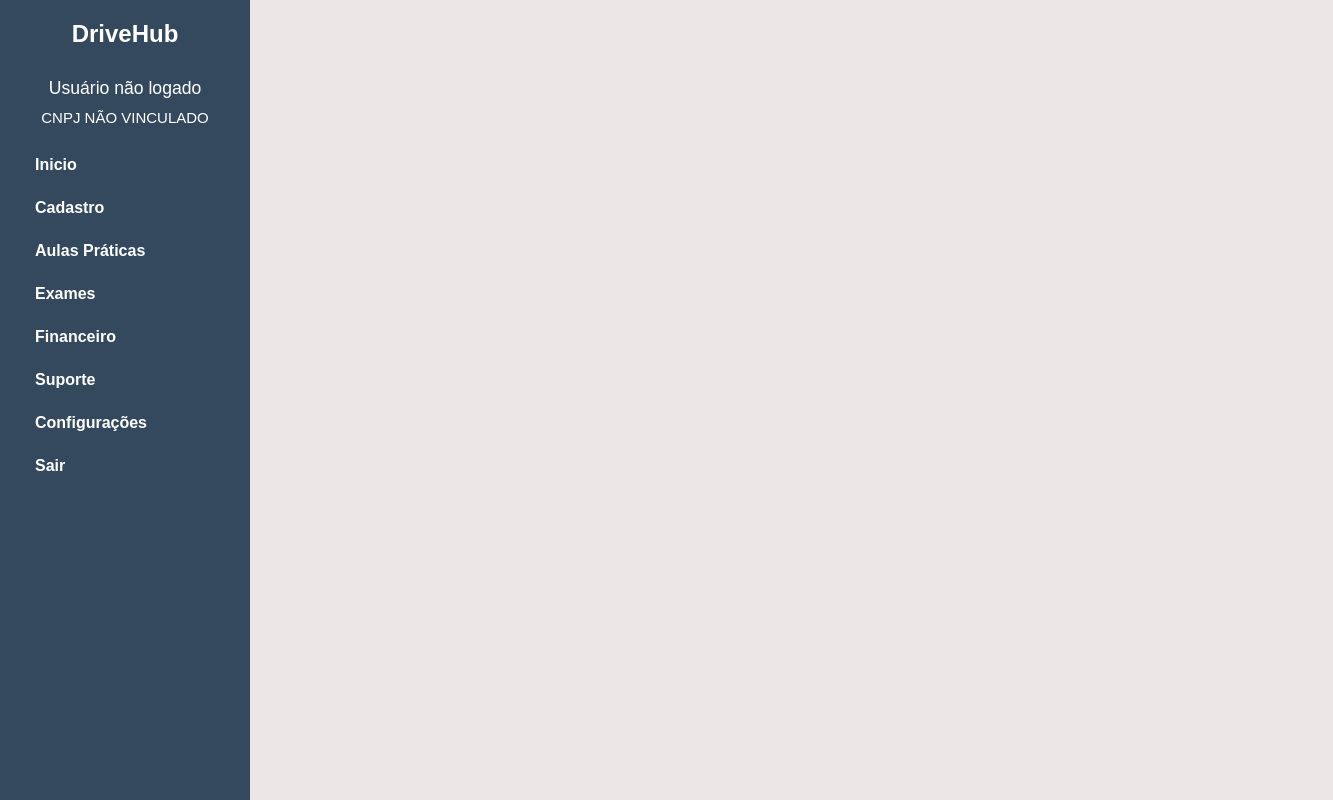
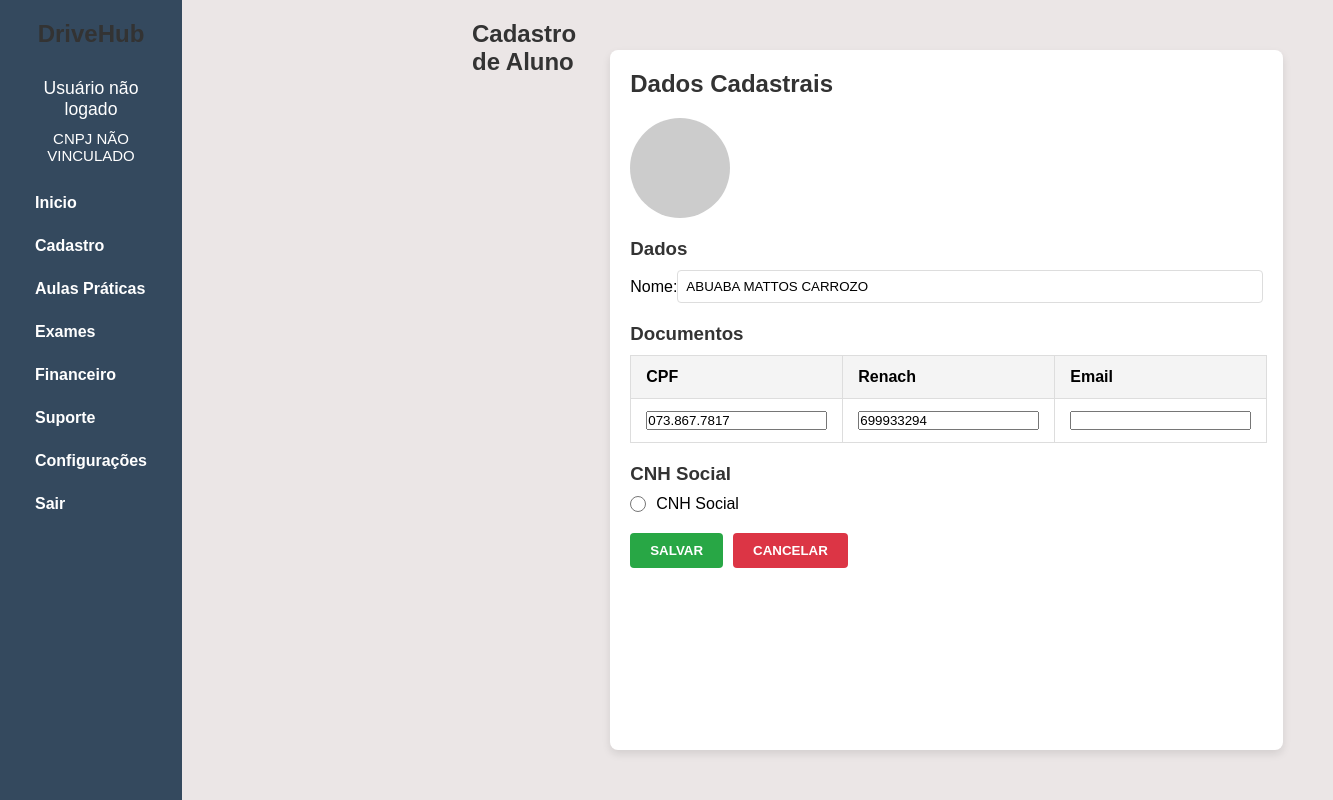
Before and after one commit to LucasGabrielAmorimSteffen/DriveHubV2, a website: page FrontEnd/HTML/pages/editaraluno.html in a window 1280 px wide. Shown: the whole page, 1333 px wide, since content can reach past the window. Drawn offline with Linux system fonts and the light colour scheme; some icons are missing.

Commit message:
refactor: Ajustando SessionStorage e LocalStorage para tela de Edição de Alunos

```diff
--- /dev/null
+++ b/FrontEnd/CSS/styles/editaraluno.css
@@ -0,0 +1,158 @@
+/* Estilos específicos para a página de edição de aluno */
+
+body {
+    background-color: #ebe6e6;
+    overflow: hidden;
+}
+
+.container {
+    width: 80%;
+    height: auto;
+    margin: 30px;
+    background: white;
+    padding: 20px;
+    border-radius: 8px;
+    box-shadow: 0 4px 8px rgba(0, 0, 0, 0.1);
+}
+
+h2 {
+    margin-bottom: 20px;
+    color: #333;
+}
+
+.photo-placeholder {
+    width: 100px;
+    height: 100px;
+    background-color: #ccc;
+    border-radius: 50%;
+    margin-bottom: 20px;
+}
+
+.data-section {
+    margin-bottom: 20px;
+}
+
+.data-section h3 {
+    margin-bottom: 10px;
+    color: #333;
+}
+
+.form-group {
+    margin-bottom: 15px;
+}
+
+.form-group label {
+    display: block;
+    margin-bottom: 5px;
+    font-weight: bold;
+}
+
+.form-group input[type="text"],
+.form-group input[type="email"],
+.form-group select {
+    width: 100%;
+    padding: 8px;
+    border: 1px solid #ddd;
+    border-radius: 4px;
+}
+
+table {
+    width: 100%;
+    border-collapse: collapse;
+    margin-bottom: 20px;
+}
+
+table th, table td {
+    padding: 12px 15px;
+    border: 1px solid #ddd;
+    text-align: left;
+}
+
+table th {
+    background-color: #f4f4f4;
+    font-weight: bold;
+}
+
+.actions {
+    display: flex;
+    gap: 10px;
+    margin-top: 20px;
+}
+
+button {
+    padding: 10px 20px;
+    border: none;
+    border-radius: 4px;
+    cursor: pointer;
+    font-weight: bold;
+}
+
+.save-button {
+    background-color: #28a745;
+    color: #fff;
+}
+
+.save-button:hover {
+    background-color: #218838;
+}
+
+.cancel-button {
+    background-color: #dc3545;
+    color: #fff;
+}
+
+.cancel-button:hover {
+    background-color: #c82333;
+}
+
+/* Estilos para o grupo de CNH Social */
+.data-section .form-group {
+    display: flex;
+    align-items: center;
+    margin-bottom: 10px;
+}
+
+.data-section .form-group input[type="radio"] {
+    margin-right: 10px;
+    width: 16px;
+    height: 16px;
+    accent-color: #28a745;
+    cursor: pointer;
+}
+
+.data-section .form-group label {
+    margin-bottom: 0;
+    font-weight: normal;
+    cursor: pointer;
+}
+
+.data-section .form-group input[type="radio"]:hover {
+    opacity: 0.8;
+}
+
+.data-section .form-group input[type="radio"]:checked {
+    accent-color: #218838;
+}
+
+/* Responsividade */
+@media (max-width: 768px) {
+    .container {
+        width: 100%;
+        margin: 10px;
+        padding: 10px;
+    }
+
+    .photo-placeholder {
+        width: 80px;
+        height: 80px;
+    }
+
+    .actions {
+        flex-direction: column;
+    }
+
+    button {
+        width: 100%;
+        margin-bottom: 10px;
+    }
+}
--- a/FrontEnd/HTML/pages/editaraluno.html
+++ b/FrontEnd/HTML/pages/editaraluno.html
@@ -6,7 +6,7 @@
     <title>Cadastro de Alunos - DriveHub</title>
     <link rel="shortcut icon" href="../../assets/volante.png" type="image/x-icon">
     <link rel="stylesheet" href="../../css/themes/general.css">
-    <link rel="stylesheet" href="../../css/CadastroAlunos.css">
+    <link rel="stylesheet" href="../../css/styles/editaraluno.css">
 </head>
 <body>
     <div class="sidebar">
@@ -58,11 +58,77 @@
             <a href="#" class="menu-title" id="logoff" onclick="logoff(); return false;">Sair</a>
         </nav>
     </div>
+    <div class="content">
+        <header>
+            <h2>Cadastro de Aluno</h2>
+        </header>
+
+        <div class="container">
+            <h2>Dados Cadastrais</h2>
+            <div class="photo-placeholder"></div>
+
+            <div class="data-section">
+                <h3>Dados</h3>
+                <div class="form-group">
+                    <label for="name">Nome:</label>
+                    <input type="text" id="name" value="ABUABA MATTOS CARROZO">
+                </div>
+            </div>
+
+            <div class="data-section">
+                <h3>Documentos</h3>
+                <table>
+                    <tr>
+                        <th>CPF</th>
+                        <th>Renach</th>
+                        <th>Email</th>
+                    </tr>
+                    <tr>
+                        <td><input type="text" id="cpf" value="073.867.7817"></td>
+                        <td><input type="text" id="branch" value="699933294"></td>
+                        <td><input type="email" id="email"></td>
+                    </tr>
+                </table>
+            </div>
+
+            <div class="data-section">
+                <h3>CNH Social</h3>
+                <div class="form-group">
+                    <input type="radio" id="cnh-social">
+                    <label for="cnh-social">CNH Social</label>
+                </div>
+            </div>
+
+            <div class="actions">
+                <button class="save-button" onclick="saveChanges()">SALVAR</button>
+                <button class="cancel-button" onclick="cancelChanges()">CANCELAR</button>
+            </div>
+        </div>
+    </div>
+
+
 
     <script src="https://cdn.lordicon.com/lordicon.js"></script>
     <script src="../../js/scripts/alunos.js"></script>
+    <script src="../../js/scripts/editaluno.js"></script>
     <script src="../../js/geral.js"></script>
     <script>
+    document.addEventListener("DOMContentLoaded", function () {
+    const nomeInput = document.getElementById("nomeA");
+    const cpfInput = document.getElementById("cpfA");
+    const renachInput = document.getElementById("renachA");
+
+    // Pegando os valores armazenados no sessionStorage
+    const nomeSalvo = sessionStorage.getItem("nameStudent");
+    const cpfSalvo = sessionStorage.getItem("CpfStudent");
+    const renachSalvo = sessionStorage.getItem("renachStud");
+
+    // Preenchendo os campos automaticamente
+    if (nomeSalvo) nomeInput.value = nomeSalvo;
+    if (cpfSalvo) cpfInput.value = cpfSalvo;
+    if (renachSalvo) renachInput.value = renachSalvo;
+    });
+
     function logoff() {
     localStorage.removeItem("userName");
     localStorage.removeItem("id_usuario")
--- a/FrontEnd/JS/scripts/alunos.js
+++ b/FrontEnd/JS/scripts/alunos.js
@@ -2,6 +2,23 @@ document.addEventListener("DOMContentLoaded", function() {
     const searchInput = document.querySelector(".search");
     const tableBody = document.querySelector("table tbody");
     let alunos = [];
+
+    document.addEventListener("DOMContentLoaded", function () {
+        const nomeInput = document.getElementById("nomeA");
+        const cpfInput = document.getElementById("cpfA");
+        const renachInput = document.getElementById("renachA");
+
+        // Pegando os valores armazenados no sessionStorage
+        const nomeSalvo = sessionStorage.getItem("nameStudent");
+        const cpfSalvo = sessionStorage.getItem("CpfStudent");
+        const renachSalvo = sessionStorage.getItem("renachStud");
+
+        // Preenchendo os campos automaticamente
+        if (nomeSalvo) nomeInput.value = nomeSalvo;
+        if (cpfSalvo) cpfInput.value = cpfSalvo;
+        if (renachSalvo) renachInput.value = renachSalvo;
+    });
+
 
     // Função para carregar todos os alunos
     function carregarTodosAlunos() {
@@ -38,22 +55,23 @@ document.addEventListener("DOMContentLoaded", function() {
         tableBody.innerHTML = "";
 
         alunos.forEach(aluno => {
-        const row = document.createElement("tr");
-
             const cpfFormatado = formatarCPF(aluno.cpf_aluno);
             const renachFormatado = formatarRENACH(aluno.renach);
 
+            const row = document.createElement("tr");
             row.innerHTML = `
                 <td>${aluno.nome_aluno}</td>
                 <td>${cpfFormatado}</td>
                 <td>${renachFormatado}</td>
                 <td><span class="status ${aluno.ativo ? 'active' : 'inactive'}">${aluno.ativo ? "Ativo" : "Inativo"}</span></td>
-            <td><button class="edit-btn" onclick="edit(); return false;">Editar</button></td>
+                <td><button class="edit-btn" onclick="edit('${aluno.nome_aluno}', '${cpfFormatado}', '${renachFormatado}')">Editar</button></td>
             `;
 
             tableBody.appendChild(row);
         });
     }
+
+
 
     // Função para filtrar alunos conforme o texto digitado
 function filtrarAlunos(texto) {
--- /dev/null
+++ b/FrontEnd/JS/scripts/editaluno.js
@@ -0,0 +1,18 @@
+function saveChanges() {
+    const name = document.getElementById('name').value;
+    const phone = document.getElementById('phone').value;
+    const status = document.getElementById('status').value;
+    const cpf = document.getElementById('cpf').value;
+    const renach = document.getElementById('renach').value;
+    const email = document.getElementById('email').value;
+    const cnhSocial = document.getElementById('cnh-social').checked;
+
+    // Aqui você pode adicionar a lógica para salvar as alterações
+    console.log('Alterações salvas:', { name, phone, status, cpf, renach, email, cnhSocial });
+    console.log('Alterações salvas com sucesso!');
+}
+
+function cancelChanges() {
+    // Lógica para cancelar as alterações
+    console.log('Alterações canceladas.');
+}
```
Also changed, not shown: FrontEnd/HTML/index.html (+1 -0 lines), FrontEnd/HTML/pages/CadastroAlunos.html (+8 -9 lines), FrontEnd/CSS/styles/CadastroAlunos.css (renamed from FrontEnd/CSS/CadastroAlunos.css). Lines whose indentation alone changed are shown as unchanged.
